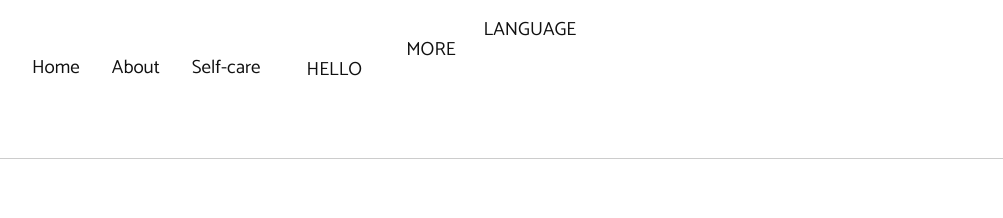
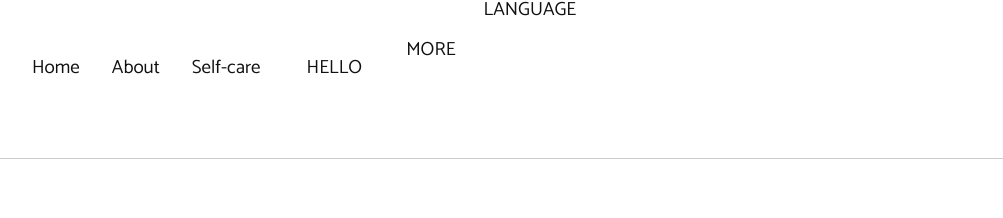
Before and after one commit to LONG-XI/PATH, a plain HTML site: page index-test.html in a window 1280 px wide. Shown: the top 218 px of the page, 277-1280 px from the left. Drawn offline with Linux system fonts and the light colour scheme.

Commit message:
test 4th

```diff
--- a/index-test.html
+++ b/index-test.html
@@ -116,7 +116,7 @@
 
             <li>
           <div class="dropdown">
-            <button class="dropbtn">hello</button>
+            <a class="dropbtn">hello</a>
               <div class="dropdown-content">
                 <a href="#.html">Connect</a>
                 <a href="#">Professional Resources</a>
@@ -130,7 +130,7 @@
 
 
         <div class="dropdown-language">
-          <button class="dropbtn-language">LANGUAGE</button>
+          <a class="dropbtn-language">LANGUAGE</a>
             <div class="dropdown-content-language">
               <a href="#.html">English</a>
               <a href="#">German</a>
```
